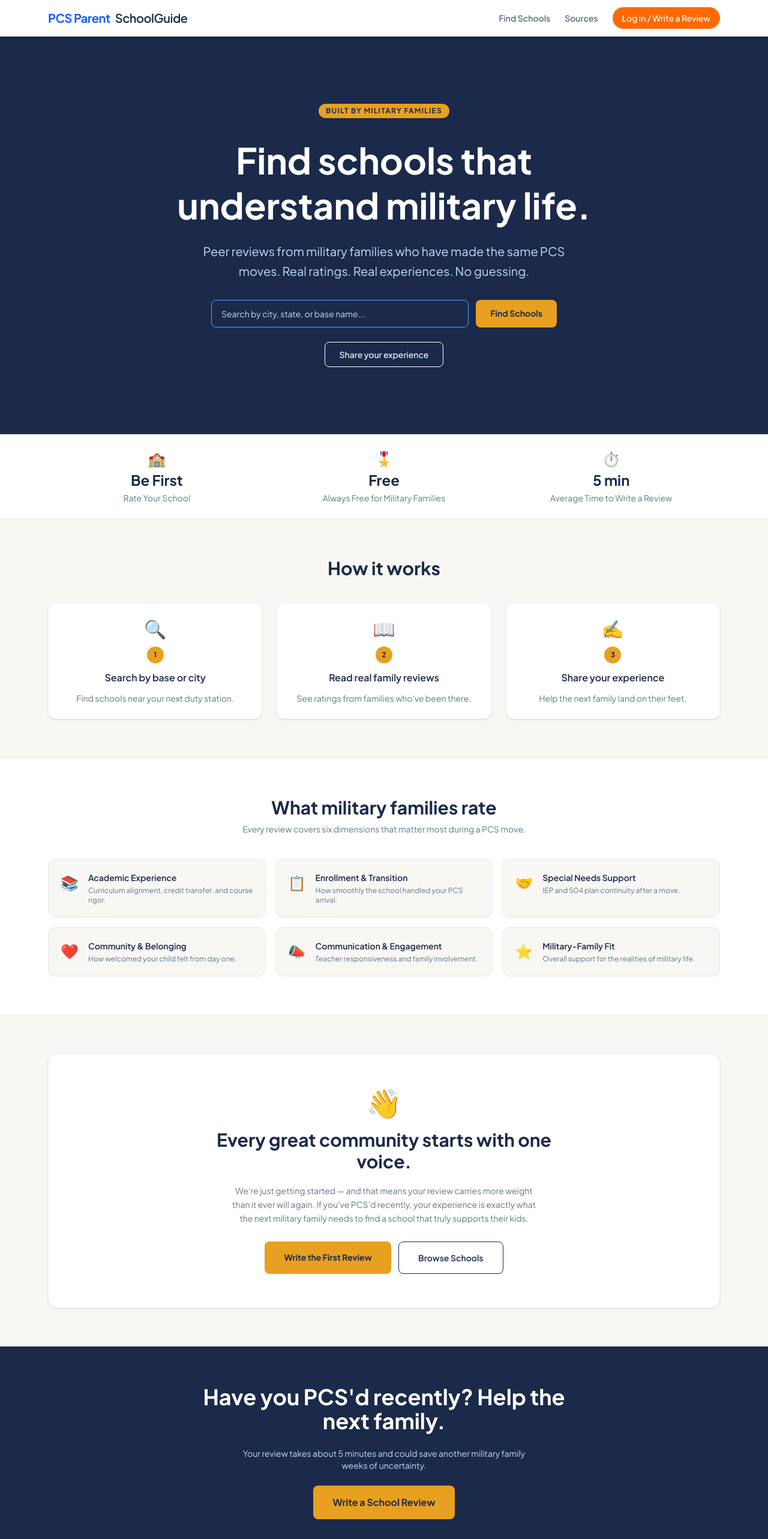
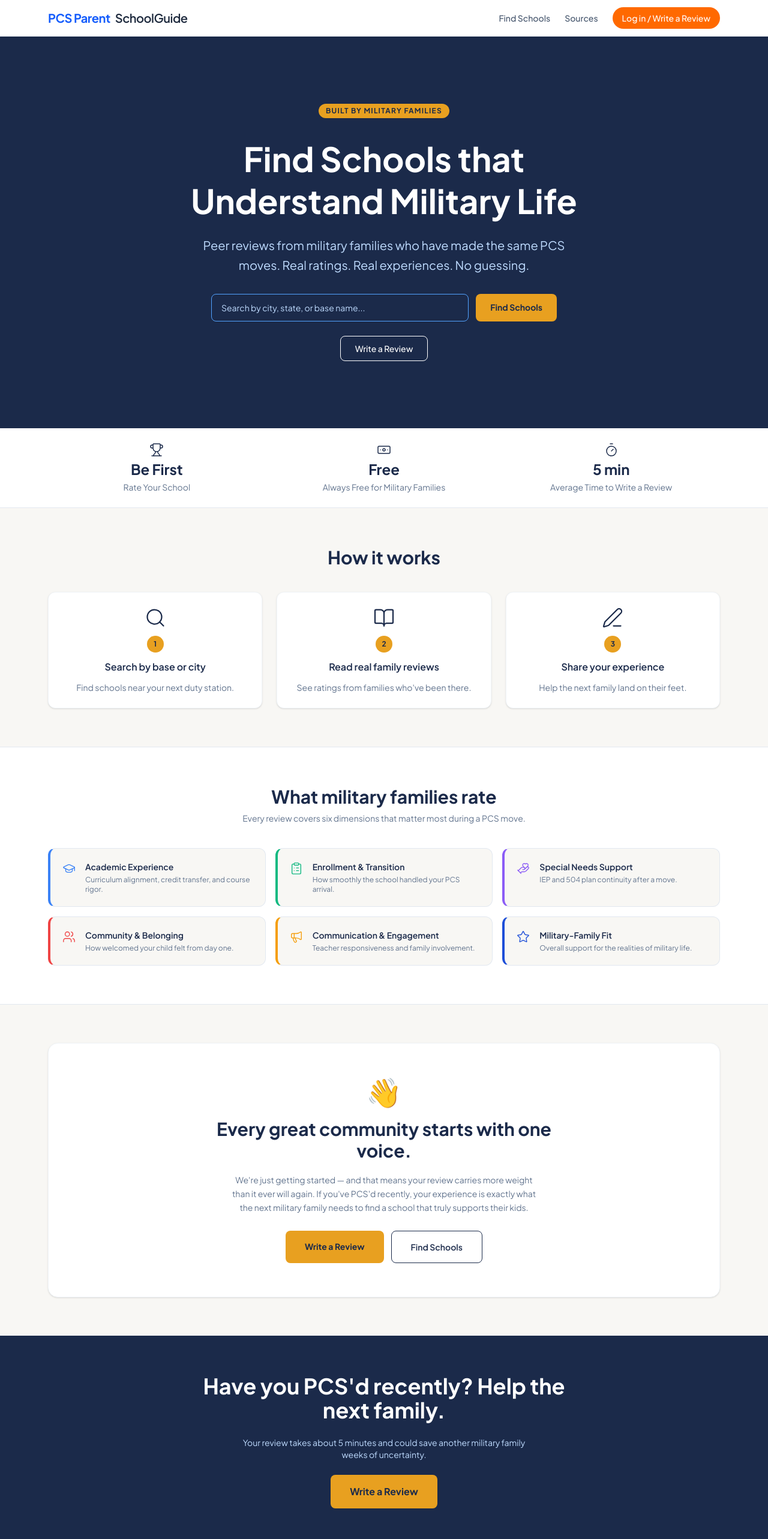
Before and after one commit to DTSmith49/pcs-military-app, a Next.js app: page / in a window 1280 px wide. Shown: the top 2566 px of the page at 60% size. Built offline with nearby package versions, Linux system fonts and the light colour scheme.

Commit message:
Stage 1: UI polish — SVG icons, CTA labels, H1 clamp, dimension card accents, single header

```diff
--- a/app/page.tsx
+++ b/app/page.tsx
@@ -1,25 +1,42 @@
 // app/page.tsx
 import Link from "next/link";
+import {
+  Search,
+  BookOpen,
+  PenLine,
+  GraduationCap,
+  ClipboardList,
+  HandHeart,
+  Users,
+  Megaphone,
+  Star,
+  Trophy,
+  Banknote,
+  Timer,
+} from "lucide-react";
+
+// CHANGE 4: Replaced emoji with Lucide SVG icons throughout all three data arrays
 
 const stats = [
-  { icon: "🏫", iconLabel: "School building", value: "Be First", label: "Rate Your School" },
-  { icon: "🎖️", iconLabel: "Military medal", value: "Free", label: "Always Free for Military Families" },
-  { icon: "⏱️", iconLabel: "Stopwatch", value: "5 min", label: "Average Time to Write a Review" },
+  { icon: <Trophy size={24} strokeWidth={1.5} />, iconLabel: "School building", value: "Be First", label: "Rate Your School" },
+  { icon: <Banknote size={24} strokeWidth={1.5} />, iconLabel: "Military medal", value: "Free", label: "Always Free for Military Families" },
+  { icon: <Timer size={24} strokeWidth={1.5} />, iconLabel: "Stopwatch", value: "5 min", label: "Average Time to Write a Review" },
 ];
 
 const steps = [
-  { icon: "🔍", iconLabel: "Magnifying glass", step: "1", title: "Search by base or city", desc: "Find schools near your next duty station." },
-  { icon: "📖", iconLabel: "Open book", step: "2", title: "Read real family reviews", desc: "See ratings from families who've been there." },
-  { icon: "✍️", iconLabel: "Writing hand", step: "3", title: "Share your experience", desc: "Help the next family land on their feet." },
+  { icon: <Search size={36} strokeWidth={1.5} />, iconLabel: "Magnifying glass", step: "1", title: "Search by base or city", desc: "Find schools near your next duty station." },
+  { icon: <BookOpen size={36} strokeWidth={1.5} />, iconLabel: "Open book", step: "2", title: "Read real family reviews", desc: "See ratings from families who've been there." },
+  { icon: <PenLine size={36} strokeWidth={1.5} />, iconLabel: "Writing hand", step: "3", title: "Share your experience", desc: "Help the next family land on their feet." },
 ];
 
+// CHANGE 5: Added accent color per dimension for left-border color coding
 const dimensions = [
-  { icon: "📚", iconLabel: "Books", name: "Academic Experience", desc: "Curriculum alignment, credit transfer, and course rigor." },
-  { icon: "📋", iconLabel: "Clipboard", name: "Enrollment & Transition", desc: "How smoothly the school handled your PCS arrival." },
-  { icon: "🤝", iconLabel: "Handshake", name: "Special Needs Support", desc: "IEP and 504 plan continuity after a move." },
-  { icon: "❤️", iconLabel: "Heart", name: "Community & Belonging", desc: "How welcomed your child felt from day one." },
-  { icon: "📣", iconLabel: "Megaphone", name: "Communication & Engagement", desc: "Teacher responsiveness and family involvement." },
-  { icon: "⭐", iconLabel: "Star", name: "Military-Family Fit", desc: "Overall support for the realities of military life." },
+  { icon: <GraduationCap size={22} strokeWidth={1.5} />, iconLabel: "Books", name: "Academic Experience", desc: "Curriculum alignment, credit transfer, and course rigor.", accent: "#3B82F6" },
+  { icon: <ClipboardList size={22} strokeWidth={1.5} />, iconLabel: "Clipboard", name: "Enrollment & Transition", desc: "How smoothly the school handled your PCS arrival.", accent: "#10B981" },
+  { icon: <HandHeart size={22} strokeWidth={1.5} />, iconLabel: "Handshake", name: "Special Needs Support", desc: "IEP and 504 plan continuity after a move.", accent: "#8B5CF6" },
+  { icon: <Users size={22} strokeWidth={1.5} />, iconLabel: "Heart", name: "Community & Belonging", desc: "How welcomed your child felt from day one.", accent: "#EF4444" },
+  { icon: <Megaphone size={22} strokeWidth={1.5} />, iconLabel: "Megaphone", name: "Communication & Engagement", desc: "Teacher responsiveness and family involvement.", accent: "#F59E0B" },
+  { icon: <Star size={22} strokeWidth={1.5} />, iconLabel: "Star", name: "Military-Family Fit", desc: "Overall support for the realities of military life.", accent: "#1D4ED8" },
 ];
 
 export default function HomePage() {
@@ -32,15 +49,24 @@
           <div className="inline-block bg-[#E8A020] text-[#1B2A4A] text-xs font-bold uppercase tracking-widest px-3 py-1 rounded-full mb-2">
             Built by military families
           </div>
-          <h1 className="text-4xl md:text-6xl font-bold leading-tight max-w-3xl">
-            Find schools that understand military life.
+
+          {/* CHANGE 1: clamp() added for responsive H1 sizing */}
+          <h1
+            className="font-bold leading-tight max-w-3xl"
+            style={{ fontSize: "clamp(2rem, 5vw, 3.5rem)" }}
+          >
+            Find Schools that
+            Understand Military Life
           </h1>
+
           <p className="text-lg md:text-xl text-blue-200 max-w-2xl leading-relaxed">
             Peer reviews from military families who have made the same PCS moves.
             Real ratings. Real experiences. No guessing.
           </p>
           <div className="flex flex-col sm:flex-row gap-3 mt-2 w-full max-w-xl">
-            <label htmlFor="hero-search" className="sr-only">Search by city, state, or base name</label>
+            <label htmlFor="hero-search" className="sr-only">
+              Search by city, state, or base name
+            </label>
             <input
               id="hero-search"
               type="text"
@@ -54,11 +80,13 @@
               Find Schools
             </Link>
           </div>
+
+          {/* CHANGE 2a: "Share your experience" → "Write a Review" */}
           <Link
             href="/review"
             className="border border-white text-white hover:bg-white hover:text-[#1B2A4A] px-6 py-2.5 rounded-lg text-sm font-medium transition-colors"
           >
-            Share your experience
+            Write a Review
           </Link>
         </div>
       </section>
@@ -68,7 +96,8 @@
         <div className="mx-auto max-w-6xl px-4 py-6 grid grid-cols-1 sm:grid-cols-3 gap-4 text-center">
           {stats.map((s) => (
             <div key={s.label} className="flex flex-col items-center gap-1">
-              <span role="img" aria-label={s.iconLabel} className="text-2xl">{s.icon}</span>
+              {/* CHANGE 4: SVG icon rendered directly instead of emoji span */}
+              <span aria-label={s.iconLabel} className="text-[#1B2A4A]">{s.icon}</span>
               <span className="text-2xl font-bold text-[#1B2A4A]">{s.value}</span>
               <span className="text-sm text-slate-500">{s.label}</span>
             </div>
@@ -77,6 +106,7 @@
       </section>
 
       {/* How it works */}
+      {/* CHANGE 3: H2 already exists and is visible — confirmed, no change needed here */}
       <section aria-labelledby="how-it-works-heading" className="mx-auto max-w-6xl px-4 py-16">
         <h2 id="how-it-works-heading" className="text-2xl md:text-3xl font-bold text-[#1B2A4A] text-center mb-10">
           How it works
@@ -87,7 +117,8 @@
               key={s.step}
               className="bg-white rounded-xl p-6 shadow-sm border border-slate-100 flex flex-col items-center text-center gap-3"
             >
-              <span role="img" aria-label={s.iconLabel} className="text-3xl">{s.icon}</span>
+              {/* CHANGE 4: SVG icon rendered directly */}
+              <span aria-label={s.iconLabel} className="text-[#1B2A4A]">{s.icon}</span>
               <div className="w-7 h-7 rounded-full bg-[#E8A020] text-[#1B2A4A] text-xs font-bold flex items-center justify-center" aria-hidden="true">
                 {s.step}
               </div>
@@ -109,11 +140,20 @@
           </p>
           <div className="grid grid-cols-1 sm:grid-cols-2 md:grid-cols-3 gap-4">
             {dimensions.map((d) => (
+              // CHANGE 5: Left-border accent color + matching icon color per dimension
               <div
                 key={d.name}
                 className="rounded-xl border border-slate-200 p-5 flex gap-4 items-start bg-[#F8F7F4] hover:border-[#E8A020] transition-colors"
+                style={{ borderLeft: `4px solid ${d.accent}` }}
               >
-                <span role="img" aria-label={d.iconLabel} className="text-2xl mt-0.5">{d.icon}</span>
+                {/* CHANGE 4: SVG icon with matching accent color */}
+                <span
+                  aria-label={d.iconLabel}
+                  className="mt-0.5 flex-shrink-0"
+                  style={{ color: d.accent }}
+                >
+                  {d.icon}
+                </span>
                 <div>
                   <div className="font-semibold text-[#1B2A4A] text-sm">{d.name}</div>
                   <div className="text-xs text-slate-500 mt-1">{d.desc}</div>
@@ -137,17 +177,19 @@
             what the next military family needs to find a school that truly supports their kids.
           </p>
           <div className="flex flex-col sm:flex-row gap-3 mt-2">
+            {/* CHANGE 2b: "Write the First Review" → "Write a Review" */}
             <Link
               href="/review"
               className="bg-[#E8A020] hover:bg-amber-500 text-[#1B2A4A] font-bold px-8 py-4 rounded-lg text-sm transition-colors"
             >
-              Write the First Review
+              Write a Review
             </Link>
+            {/* CHANGE 2c: "Browse Schools" → "Find Schools" */}
             <Link
               href="/schools"
               className="border border-[#1B2A4A] text-[#1B2A4A] hover:bg-[#1B2A4A] hover:text-white font-semibold px-8 py-4 rounded-lg text-sm transition-colors"
             >
-              Browse Schools
+              Find Schools
             </Link>
           </div>
         </div>
@@ -162,11 +204,12 @@
           <p className="text-blue-200 text-sm max-w-lg">
             Your review takes about 5 minutes and could save another military family weeks of uncertainty.
           </p>
+          {/* CHANGE 2d: "Write a School Review" → "Write a Review" */}
           <Link
             href="/review"
             className="bg-[#E8A020] hover:bg-amber-500 text-[#1B2A4A] font-bold px-8 py-4 rounded-lg text-base transition-colors"
           >
-            Write a School Review
+            Write a Review
           </Link>
         </div>
       </section>
--- a/app/review/ReviewClient.tsx
+++ b/app/review/ReviewClient.tsx
@@ -4,7 +4,6 @@
 
 import { useState, useEffect, useRef } from "react";
 import { useForm, Controller } from "react-hook-form";
-import AppNav from "@/components/AppNav";
 
 const US_STATES = [
   "AL","AK","AZ","AR","CA","CO","CT","DE","DC","FL","GA","HI","ID","IL","IN",
@@ -245,7 +244,6 @@
   if (submitted) {
     return (
       <div className="bg-[#F8F7F4] min-h-screen">
-        <AppNav />
         <div className="flex items-center justify-center px-4 py-20">
           <div className="bg-white rounded-2xl shadow-sm border border-slate-100 p-10 max-w-md w-full text-center flex flex-col gap-4">
             <span role="img" aria-label="Military medal" className="text-5xl">🎖️</span>
@@ -277,7 +275,6 @@
 
   return (
     <div className="bg-[#F8F7F4] min-h-screen">
-      <AppNav />
       <div className="py-10 px-4">
         <div className="mx-auto max-w-2xl">
           <div className="mb-6">
--- a/package.json
+++ b/package.json
@@ -1,7 +1,7 @@
 {
   "name": "pcs-military-app",
   "version": "0.1.0",
-  "type":"module",
+  "type": "module",
   "private": true,
   "scripts": {
     "dev": "next dev",
@@ -14,6 +14,7 @@
     "@supabase/supabase-js": "^2.98.0",
     "bcryptjs": "^3.0.3",
     "jose": "^5.9.6",
+    "lucide-react": "^0.577.0",
     "next": "16.1.6",
     "react": "19.2.3",
     "react-dom": "19.2.3",
```
Also changed, not shown: 1 other file (tests, documents, lock files or other folders).
